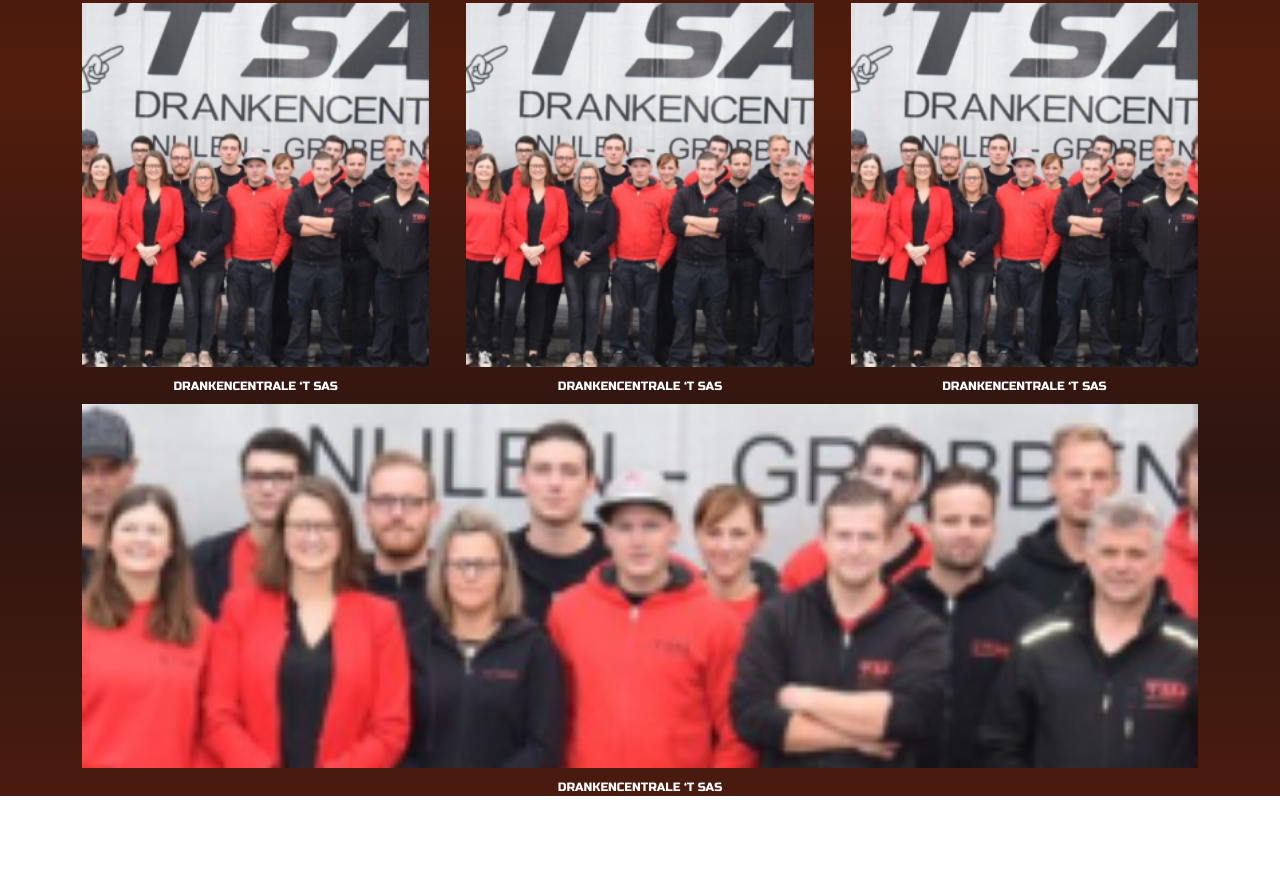
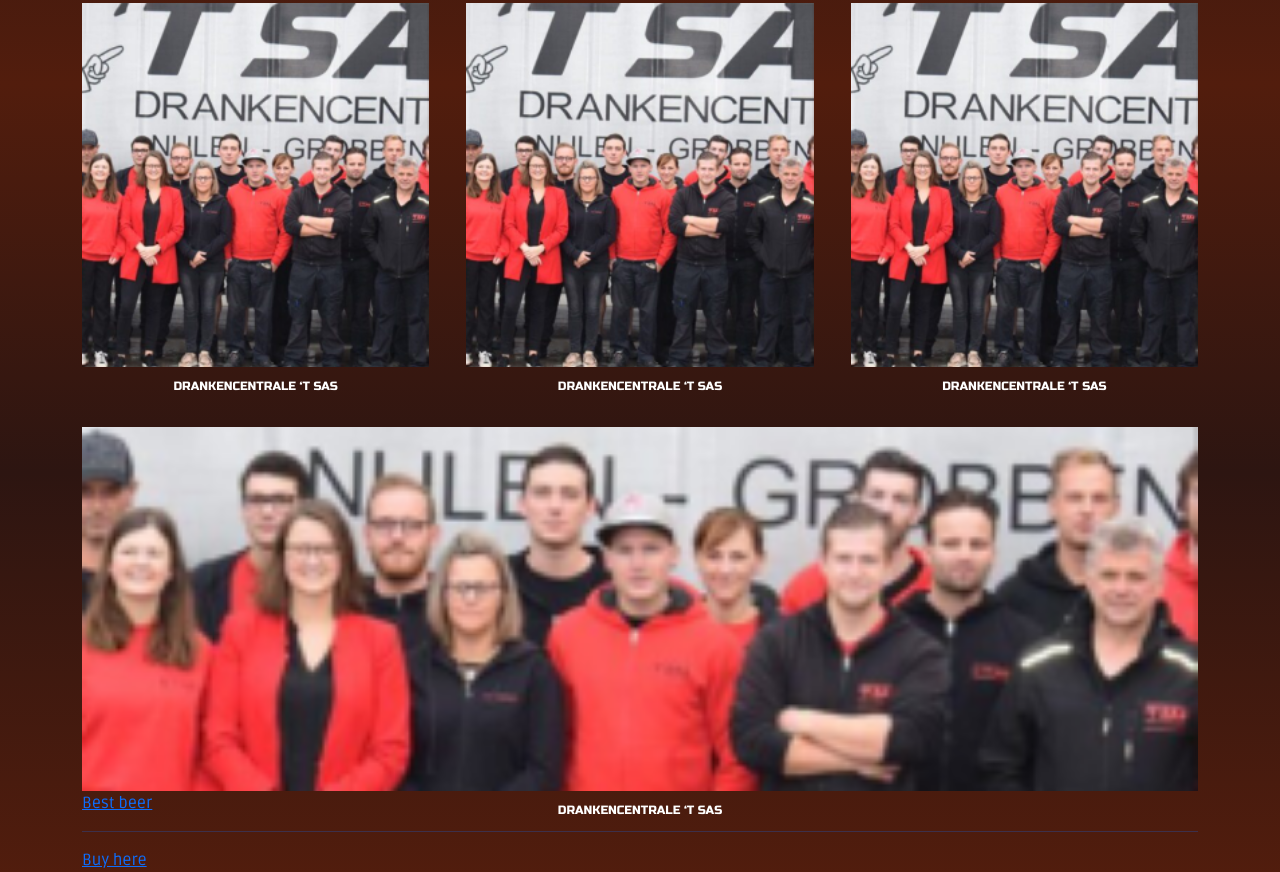
Before and after one commit to SennePAUWELS/senne, a plain HTML site: page index.html in a window 1280 px wide. Shown: the part 2316-3188 px from the top of the page. Before the commit the page ends 3112 px from the top, so only its background shows below. Drawn offline with nearby package versions, Linux system fonts and the light colour scheme.

Commit message:
hahhqhahah

```diff
--- a/index.html
+++ b/index.html
@@ -153,6 +153,13 @@
           </div>
         </div>
       </div>
+      <div class="call_to_action">
+        <a href="https://www.vansteenberge.com/product-categorie/bier/gulden-draak/">
+          <span>Best beer</span>
+          <hr>
+          <span>Buy here</span>
+        </a>
+      </div>
     </div>
   </body>
 </html>
--- a/src/css/style.css
+++ b/src/css/style.css
@@ -309,7 +309,8 @@ html {
   display: flex;
   flex-direction: row;
   flex-wrap: wrap;
-  gap: 37px;
+  column-gap: 37px;
+  row-gap:60px ;
 }
 
 .locaties__card {
```
